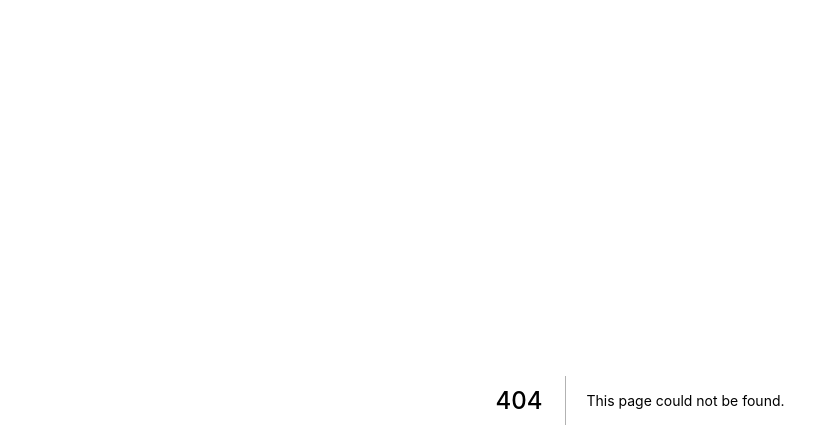
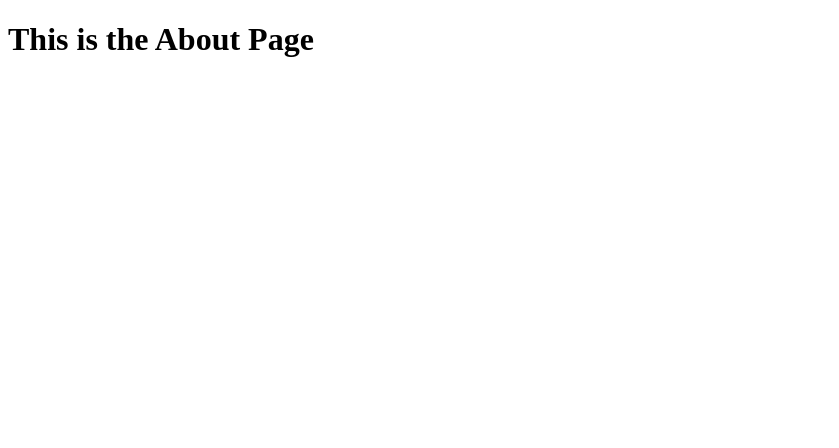
Before and after one commit to git-katalist/smasher, a Next.js app: page /about in a window 1280 px wide. Before the commit this address had no page. Shown: the top 448 px of the page, without its empty margins (0-839 px from the left). Built offline with nearby package versions, Linux system fonts and the light colour scheme.

Commit message:
routing test

```diff
--- /dev/null
+++ b/pages/about.js
@@ -0,0 +1,3 @@
+export default function About() {
+    return <h1>This is the About Page</h1>;
+}
```
Also changed, not shown: 2 other files (tests, documents, lock files or other folders).
